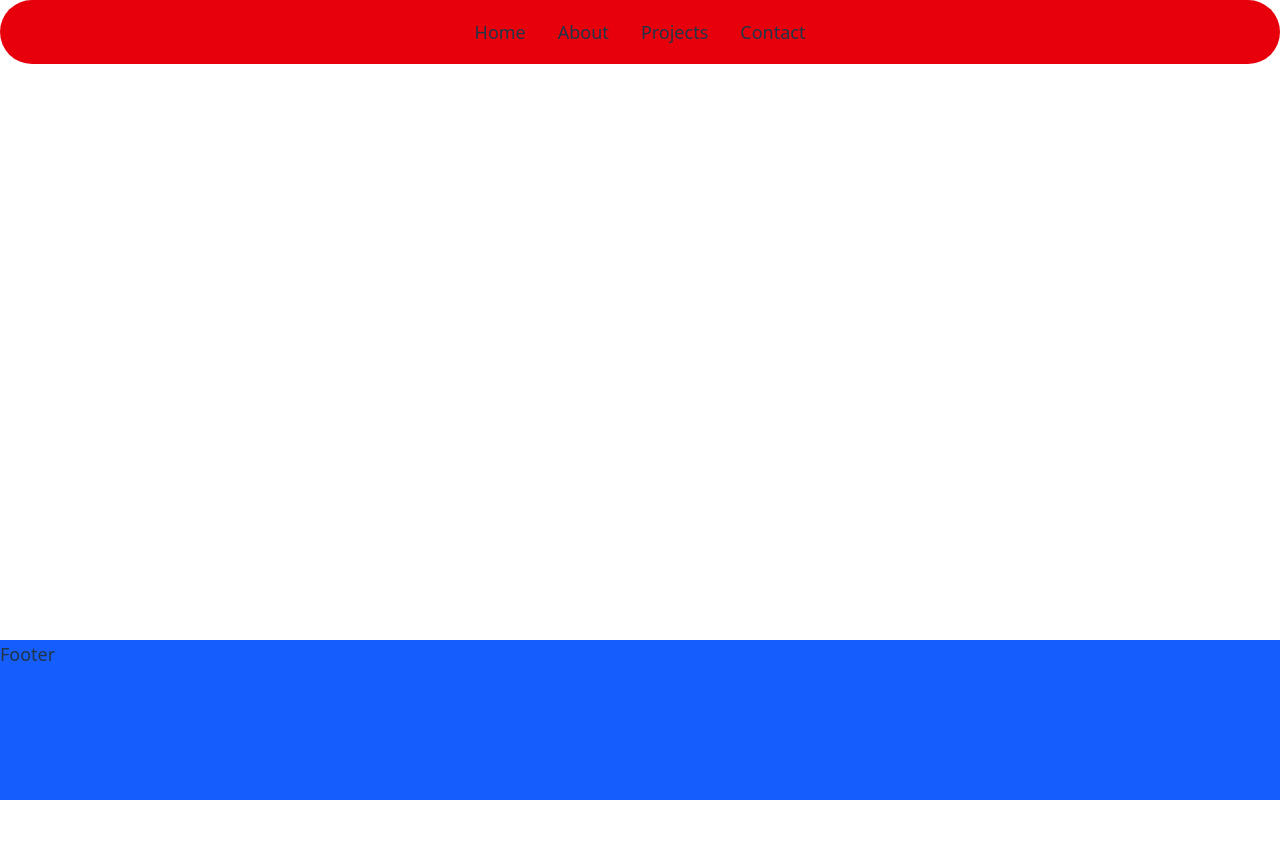
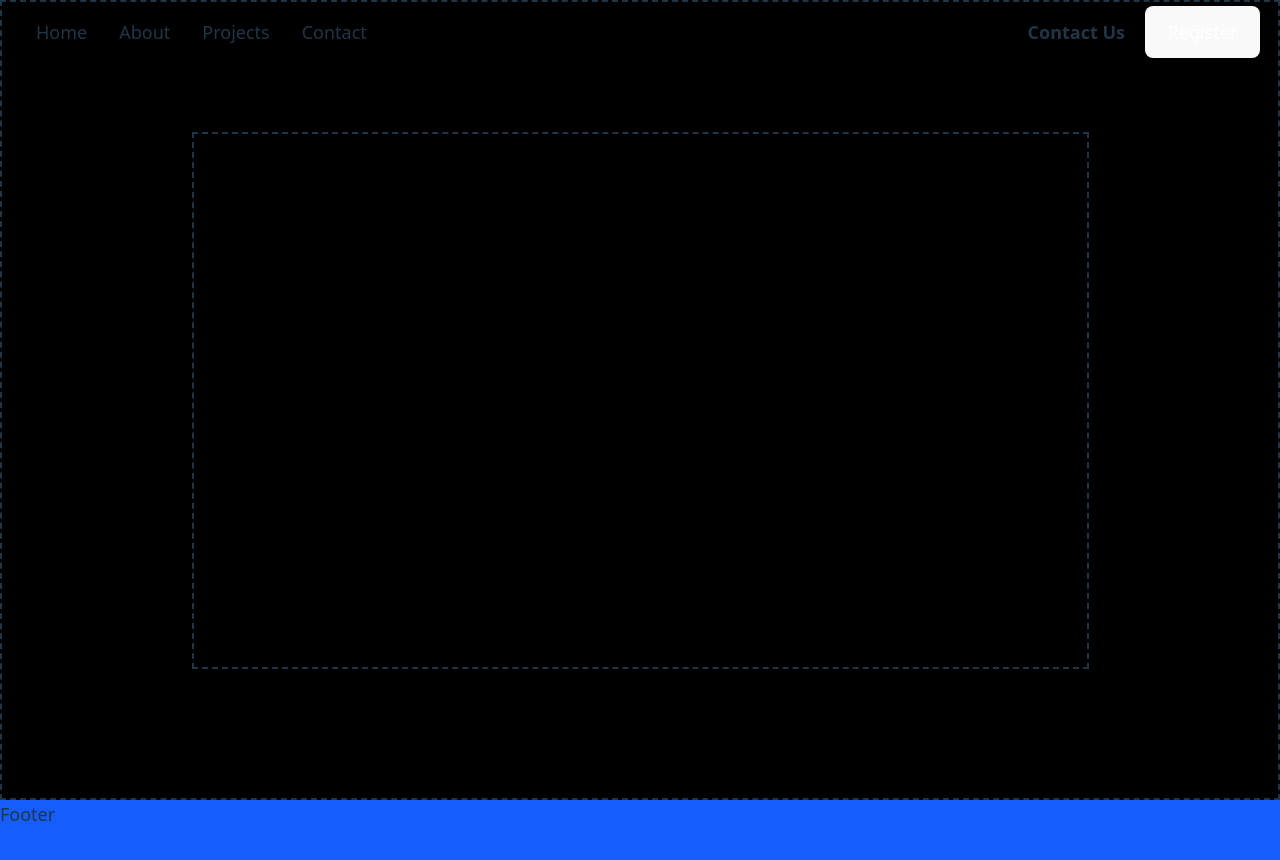
Before and after one commit to web-dev-Vivek/Streak_series, a React (Vite) app: page / in a window 1280 px wide. Shown: the top 860 px of the page. Before the commit the page ends 800 px from the top, so only its background shows below. Built offline with nearby package versions, Linux system fonts and the light colour scheme.

Commit message:
Refactor Header and Footer components for improved layout; add Hero component with dynamic margin

```diff
--- a/src/App.css
+++ b/src/App.css
@@ -3,5 +3,6 @@ body,
 #root {
   height: 100%;
   margin: 0;
+  background-color: #000000;
 }
 @import "tailwindcss";
--- a/src/App.jsx
+++ b/src/App.jsx
@@ -4,6 +4,7 @@ import IsloggedIn from "./component/isloggedin";
 import Usercard from "./component/Usercard";
 import Listrender from "./component/Listrender";
 import Wrapper from "./component/wrapper";
+import Hero from "./component/hero";
 import "./App.css";
 
 function increaseCount() {
@@ -14,6 +15,7 @@ function App() {
     <>
       <HEADER />
 
+      <Hero />
       <Footer />
     </>
   );
--- a/src/component/Footer.jsx
+++ b/src/component/Footer.jsx
@@ -1,9 +1,7 @@
 function Footer() {
   return (
     <>
-      <div className="bg-blue-600 fixed bottom-0 text-lg w-full h-40">
-        Footer
-      </div>
+      <div className="bg-blue-600 text-lg w-full h-40">Footer</div>
     </>
   );
 }
--- a/src/component/header.jsx
+++ b/src/component/header.jsx
@@ -1,11 +1,17 @@
 function HEADER() {
   return (
     <>
-      <div className="bg-red-600 fixed flex justify-center items-center top-0 text-lg w-full rounded-full h-16 ">
-        <div className="mx-4">Home</div>
-        <div className="mx-4">About</div>
-        <div className="mx-4">Projects</div>
-        <div className="mx-4">Contact</div>
+      <div className="fixed flex justify-between items-center p-5 top-0 text-lg w-full h-16 ">
+        <div className="flex justify-start items-center">
+          <div className="mx-4">Home</div>
+          <div className="mx-4">About</div>
+          <div className="mx-4">Projects</div>
+          <div className="mx-4">Contact</div>
+        </div>
+        <div className="flex-grow flex gap-5 justify-end items-center">
+          <p className="text-center font-bold">Contact Us</p>
+          <button className="text-white px-4 py-2 ">Register</button>
+        </div>
       </div>
     </>
   );
--- a/src/component/hero.jsx
+++ b/src/component/hero.jsx
@@ -1,8 +1,12 @@
 import React from "react";
 
-function Hero() {
+function Hero({ top }) {
   return (
-    <div className="w-full flex items-center justify-center h-screen bg-blue-400"></div>
+    <div
+      className={`w-screen h-screen flex border-2 border-dashed p-10 items-center m-${top} justify-center `}
+    >
+      <div className="border-2 border-dashed w-3/4 h-3/4"></div>
+    </div>
   );
 }
 
```
